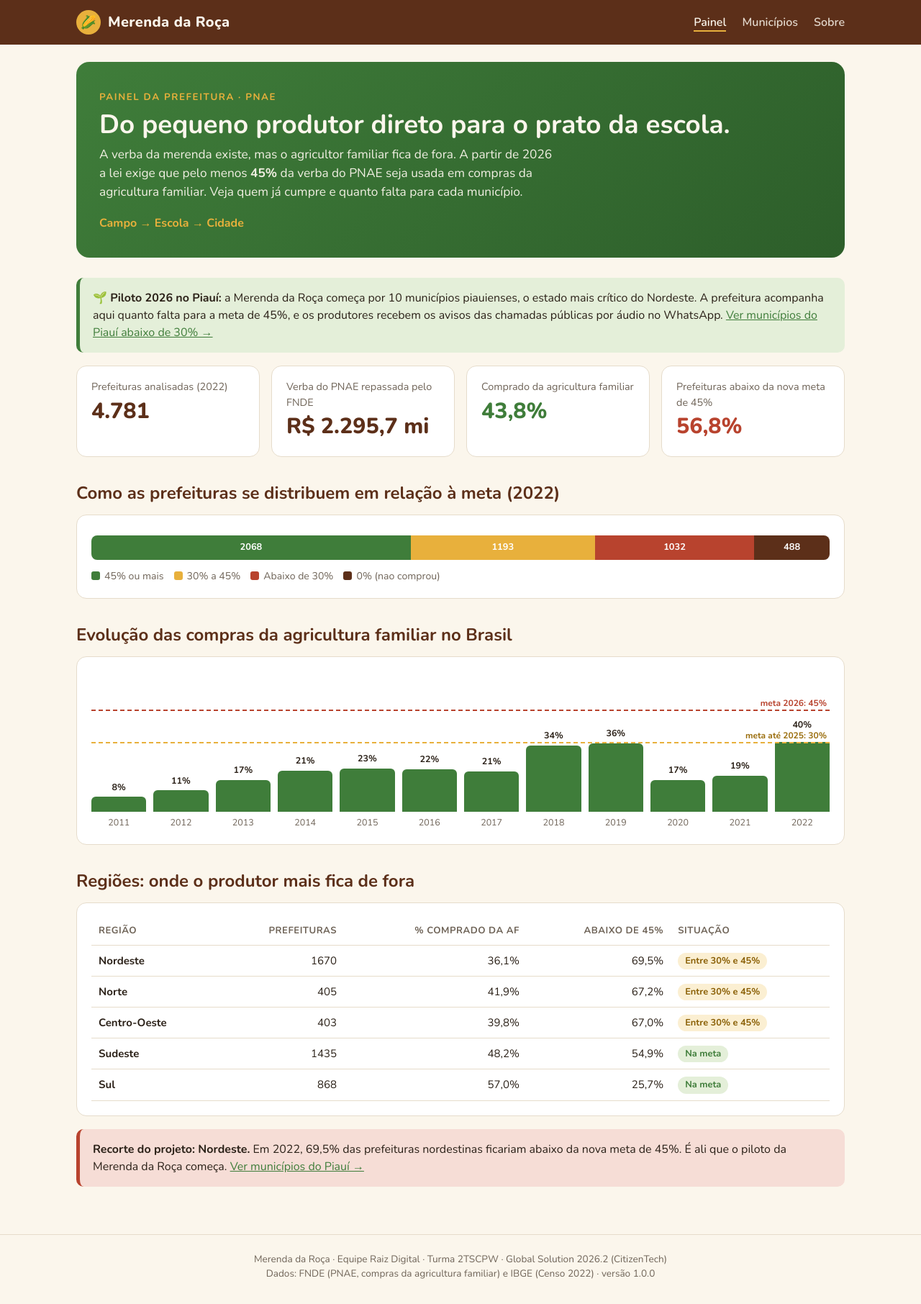
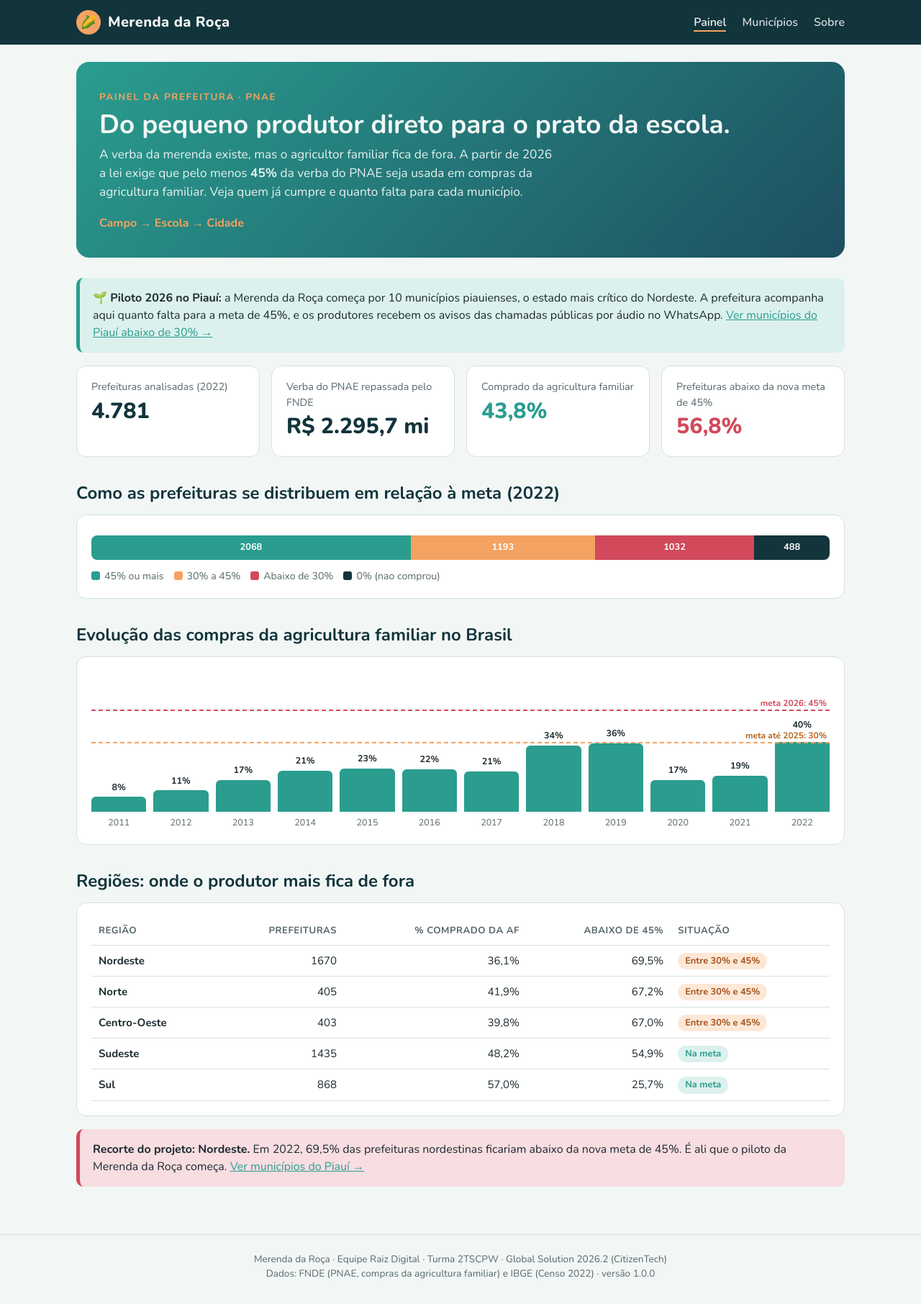
Before and after one commit to kelvindouglasr/merenda-da-roca-cloud-devops, a Flask app: page / in a window 1280 px wide. Shown: the whole page at 72% size. Run offline with Flask 3, Linux system fonts and the light colour scheme.

Commit message:
Atualiza a paleta de cores da aplicacao para a paleta Caatinga
Troca a paleta Terra e milho (marrom, verde e amarelo) por azul-petroleo, verde-agua e laranja de urucum no style.css e nas cores das faixas da meta. Atualiza o README. Related to #16

```diff
--- a/static/style.css
+++ b/static/style.css
@@ -1,14 +1,15 @@
 :root {
-  --terra: #8a4b2a;
-  --terra-escura: #5c2f19;
-  --folha: #3f7d3a;
-  --folha-clara: #e4efd9;
-  --milho: #e8b03c;
-  --palha: #fbf6ec;
-  --tinta: #2b2118;
-  --cinza: #6f6458;
-  --linha: #e6dccb;
-  --alerta: #b8432e;
+  /* Paleta "Caatinga" (v2): azul-petróleo, verde-água e laranja de urucum */
+  --terra: #1d4e5f;
+  --terra-escura: #12343b;
+  --folha: #2a9d8f;
+  --folha-clara: #dcf1ee;
+  --milho: #f4a261;
+  --palha: #f2f7f6;
+  --tinta: #1b2a2f;
+  --cinza: #56676c;
+  --linha: #d4e2e0;
+  --alerta: #d1495b;
   --branco: #ffffff;
 }
 
@@ -70,7 +71,7 @@ a { color: var(--folha); }
 main { max-width: 1100px; margin: 0 auto; padding: 24px 16px 48px; }
 
 .hero {
-  background: linear-gradient(135deg, var(--folha) 0%, #2d5e2a 100%);
+  background: linear-gradient(135deg, var(--folha) 0%, var(--terra) 100%);
   color: var(--palha);
   border-radius: 18px;
   padding: 36px 32px;
@@ -116,7 +117,7 @@ h2 { color: var(--terra-escura); margin: 32px 0 12px; }
 .linha-meta { position: absolute; left: 0; right: 0; border-top: 2px dashed var(--alerta); }
 .linha-meta span { position: absolute; right: 0; top: -20px; font-size: .75rem; color: var(--alerta); font-weight: 700; background: var(--branco); padding: 0 4px; }
 .linha-meta.antiga { border-color: var(--milho); }
-.linha-meta.antiga span { color: #9a6d0c; }
+.linha-meta.antiga span { color: #b5651d; }
 
 .faixas { display: flex; height: 34px; border-radius: 8px; overflow: hidden; margin: 8px 0 12px; }
 .faixas div { display: grid; place-items: center; color: var(--branco); font-size: .8rem; font-weight: 700; }
@@ -136,8 +137,8 @@ td.num, th.num { text-align: right; font-variant-numeric: tabular-nums; }
 
 .etiqueta { display: inline-block; padding: 2px 10px; border-radius: 99px; font-size: .8rem; font-weight: 700; white-space: nowrap; }
 .etiqueta.ok { background: var(--folha-clara); color: var(--folha); }
-.etiqueta.medio { background: #fbefd2; color: #8a5f05; }
-.etiqueta.baixo { background: #f6ddd6; color: var(--alerta); }
+.etiqueta.medio { background: #fde8d7; color: #a4521b; }
+.etiqueta.baixo { background: #f8dde1; color: var(--alerta); }
 
 form.filtros { display: flex; flex-wrap: wrap; gap: 10px; margin-bottom: 16px; }
 form.filtros input, form.filtros select, form.filtros button {
@@ -153,7 +154,7 @@ form.filtros button { background: var(--folha); color: var(--branco); border-col
   padding: 16px 18px;
   margin: 18px 0;
 }
-.destaque.alerta { background: #f6ddd6; border-color: var(--alerta); }
+.destaque.alerta { background: #f8dde1; border-color: var(--alerta); }
 
 .equipe { display: grid; grid-template-columns: repeat(auto-fit, minmax(240px, 1fr)); gap: 14px; }
 
--- a/templates/index.html
+++ b/templates/index.html
@@ -39,7 +39,7 @@
 <h2>Como as prefeituras se distribuem em relação à meta ({{ r.ano_referencia }})</h2>
 <div class="painel">
   {% set total = r.faixas.values() | sum %}
-  {% set cores = {"45% ou mais": "#3f7d3a", "30% a 45%": "#e8b03c", "Abaixo de 30%": "#b8432e", "0% (nao comprou)": "#5c2f19"} %}
+  {% set cores = {"45% ou mais": "#2a9d8f", "30% a 45%": "#f4a261", "Abaixo de 30%": "#d1495b", "0% (nao comprou)": "#12343b"} %}
   {% set ordem = ["45% ou mais", "30% a 45%", "Abaixo de 30%", "0% (nao comprou)"] %}
   <div class="faixas">
     {% for f in ordem if f in r.faixas %}
```
Also changed, not shown: README.md.
